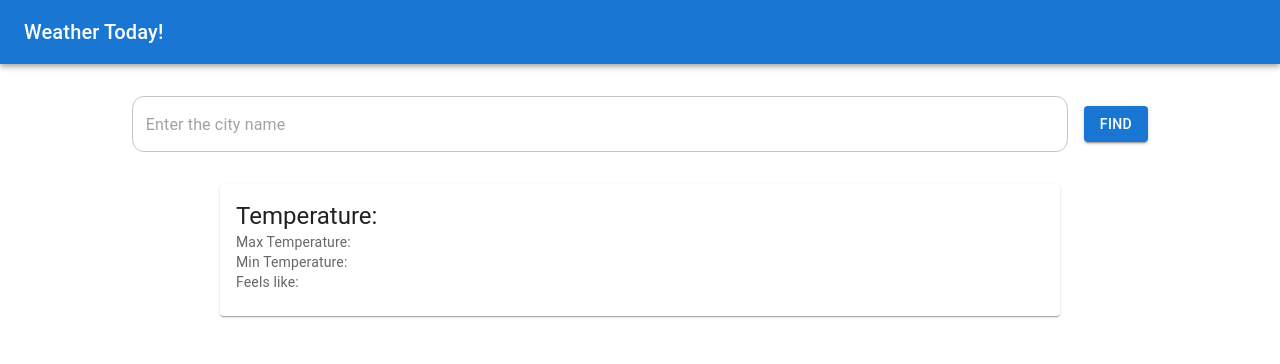
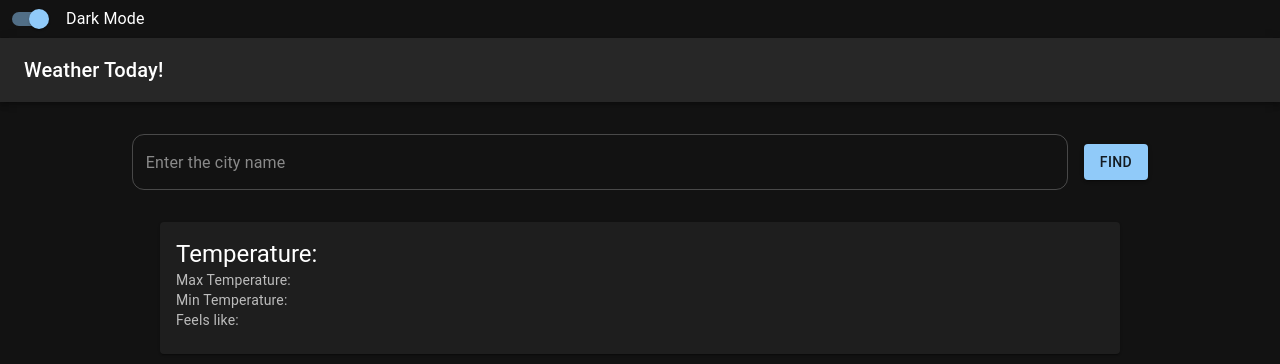
Before and after one commit to SwireLGD/Weather-app, a React (Vite) app: page / in a window 1280 px wide. Shown: the top 364 px of the page. Built offline with nearby package versions, Linux system fonts and the light colour scheme.

Commit message:
Added dark mode switch

```diff
--- a/src/App.tsx
+++ b/src/App.tsx
@@ -1,13 +1,48 @@
-import { Container } from "@mui/material";
+import { Box, Container, createTheme, Paper, Switch, ThemeProvider, Typography } from "@mui/material";
 import AppToolbar from "./components/AppToolbar/AppToolbar";
 import WeatherInfo from "./features/weather/Weather.tsx";
 import CityInput from "./features/components/CityInput.tsx";
 import { Route, Routes } from "react-router-dom";
+import { useState } from "react";
 
 const App = () => {
+  const [mode, setMode] = useState(true);
+
+  const theme = createTheme({
+    components: {
+        MuiTextField: {
+            defaultProps: {
+                variant: 'outlined',
+                fullWidth: true,
+            }
+        }
+    },
+    palette: {
+        mode: mode ? 'dark' : 'light',
+    },
+  });
+
+  const handleSwitch = () => {
+    if (mode) {
+      setMode(false);
+    } else {
+      setMode(true)
+    }
+  };
+
   return (
-    <>
+    <ThemeProvider theme={theme}>
+      <Paper elevation={0} sx={{height: '100vh'}} square>
         <header>
+          <Box display="flex" alignItems="center">
+            <Switch
+              checked={mode}
+              onChange={handleSwitch}
+            />
+            <Typography sx={{ ml: 1 }}>
+              {mode ? "Dark Mode" : "Light Mode"}
+            </Typography>
+          </Box>
           <AppToolbar />
         </header>
         <main>
@@ -20,7 +55,8 @@ const App = () => {
             </Routes>
           </Container>
         </main>
-    </>
+      </Paper>
+    </ThemeProvider>
   );
 };
 
--- a/src/components/AppToolbar/AppToolbar.tsx
+++ b/src/components/AppToolbar/AppToolbar.tsx
@@ -10,6 +10,7 @@ const LogoLink = styled(NavLink)({
 });
 
 const AppToolbar = () => {
+
     return (
         <AppBar position="sticky" sx={{mb: 2}}>
             <Toolbar>
--- a/src/features/weather/Weather.tsx
+++ b/src/features/weather/Weather.tsx
@@ -6,7 +6,7 @@ const WeatherInfo = () => {
 
     return (
         <Box display="flex" justifyContent="center" alignItems="center" p={2}>
-            <Card sx={{ maxWidth: '70%', width: '100%' }}>
+            <Card sx={{ maxWidth: '80%', width: '100%' }}>
                 <CardContent>
                     <Typography variant="h5" component="div">
                         Temperature: {weather?.main.temp}
--- a/src/main.tsx
+++ b/src/main.tsx
@@ -4,18 +4,14 @@ import App from './App';
 import { Provider } from 'react-redux';
 import { store } from './app/store';
 import { BrowserRouter } from 'react-router-dom';
-import { ThemeProvider } from '@emotion/react';
-import theme from './theme';
 import { CssBaseline } from '@mui/material';
 
 ReactDOM.createRoot(document.getElementById('root')!).render(
   <React.StrictMode>
     <Provider store={store}>
       <BrowserRouter>
-        <ThemeProvider theme={theme}>
           <CssBaseline/>
           <App/>
-        </ThemeProvider>
       </BrowserRouter>
     </Provider>
   </React.StrictMode>,
--- a/src/theme.ts
+++ /dev/null
@@ -1,14 +0,0 @@
-import {createTheme} from '@mui/material';
-
-const theme = createTheme({
-    components: {
-        MuiTextField: {
-            defaultProps: {
-                variant: 'outlined',
-                fullWidth: true,
-            }
-        }
-    }
-});
-
-export default theme;
```
Lines whose indentation alone changed are shown as unchanged.
